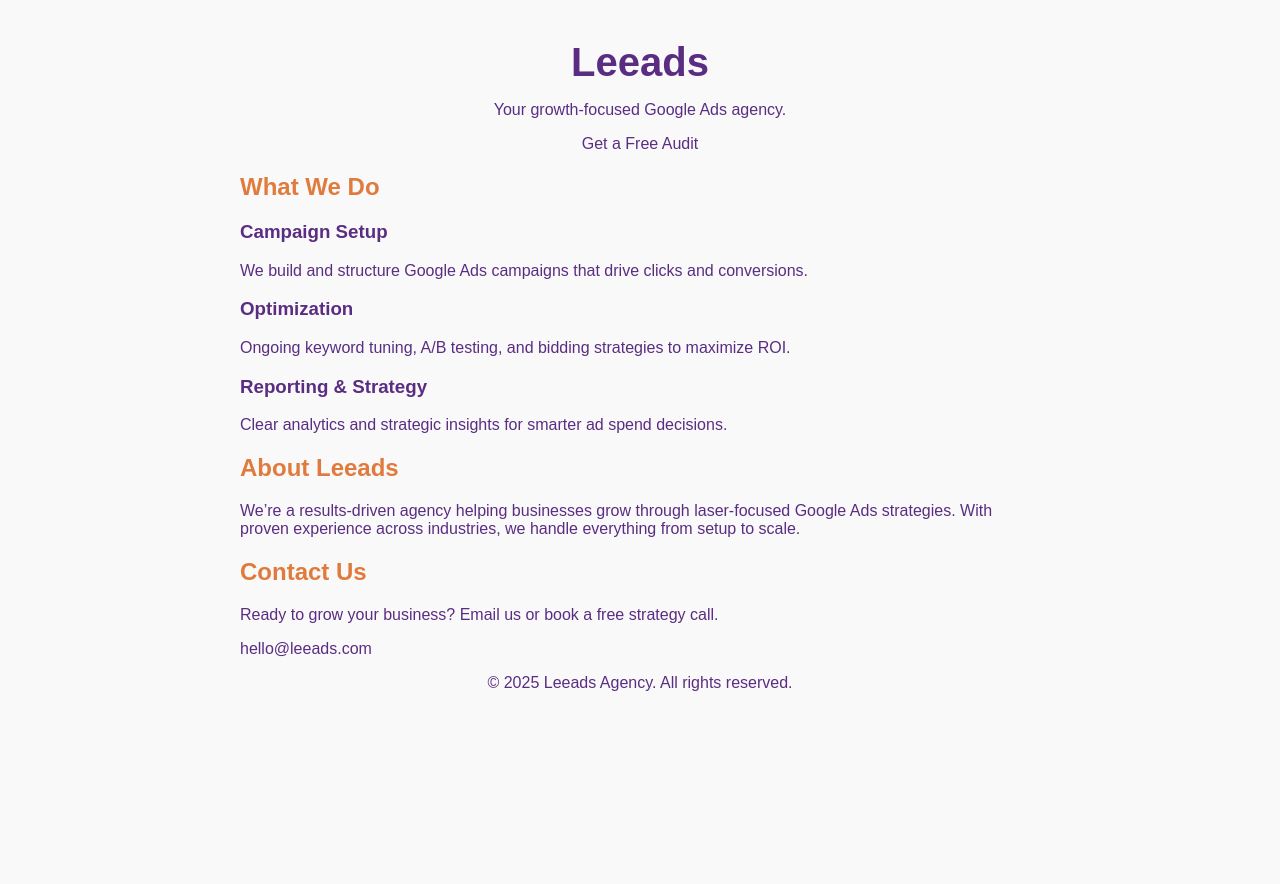
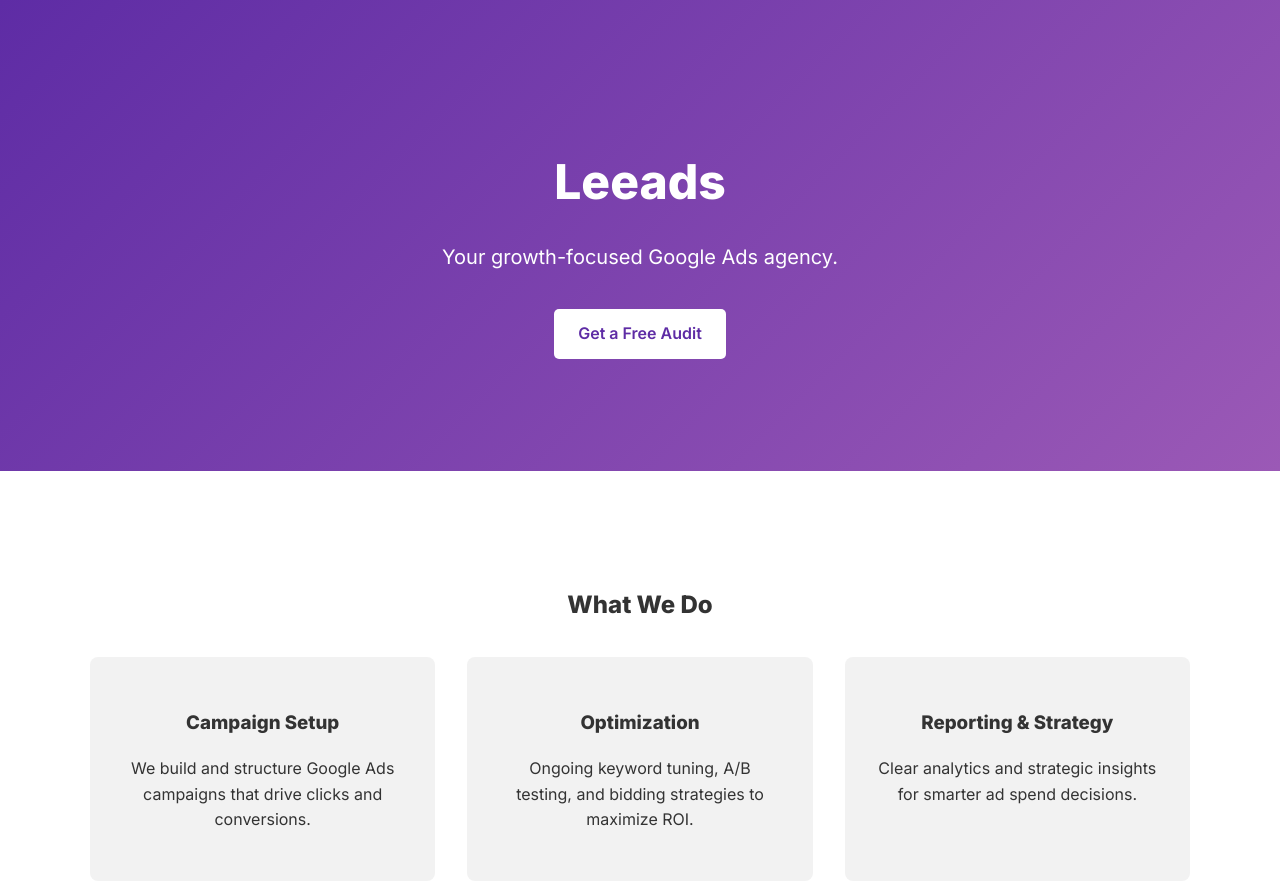
Before and after one commit to mohanadmazin/mohanadmazin.github.io, a plain HTML site: page index.html in a window 1280 px wide. Shown: the top 884 px of the page. Before the commit the page ends 800 px from the top, so only its background shows below. Drawn offline with Linux system fonts and the light colour scheme.

Commit message:
style.css

```diff
--- a/style.css
+++ b/style.css
@@ -1,30 +1,74 @@
 body {
-  font-family: Arial, sans-serif;
-  max-width: 800px;
-  margin: 40px auto;
-  padding: 0 20px;
-  color: #5a2d82;
-  background: #f9f9f9;
+  margin: 0;
+  font-family: 'Inter', sans-serif;
+  line-height: 1.6;
+  color: #333;
+  background-color: #f9f9f9;
 }
 
-header, footer {
+.container {
+  width: 90%;
+  max-width: 1100px;
+  margin: 0 auto;
+  padding: 2rem 0;
+}
+
+header.hero {
+  background: linear-gradient(135deg, #5e2ca5, #9b59b6);
+  color: white;
+  padding: 5rem 0;
   text-align: center;
 }
 
-h1 {
-  font-size: 2.5rem;
-  margin-bottom: 0;
+.hero h1 {
+  font-size: 3rem;
+  margin-bottom: 1rem;
 }
 
-h2 {
-  color: #e07b3d;
+.hero p {
+  font-size: 1.25rem;
 }
 
-a {
-  color: #5a2d82;
+.btn {
+  background: white;
+  color: #5e2ca5;
+  padding: 0.75rem 1.5rem;
+  border-radius: 5px;
+  font-weight: 600;
   text-decoration: none;
+  display: inline-block;
+  margin-top: 1rem;
 }
 
-a:hover {
-  text-decoration: underline;
+.services, .about, .contact {
+  background: #fff;
+  padding: 4rem 0;
 }
+
+.services h2, .about h2, .contact h2 {
+  text-align: center;
+  margin-bottom: 2rem;
+}
+
+.grid {
+  display: flex;
+  flex-wrap: wrap;
+  gap: 2rem;
+  justify-content: center;
+}
+
+.card {
+  background: #f2f2f2;
+  padding: 2rem;
+  border-radius: 8px;
+  flex: 1 1 250px;
+  max-width: 300px;
+  text-align: center;
+}
+
+footer {
+  background: #333;
+  color: white;
+  text-align: center;
+  padding: 1.5rem 0;
+}
```
